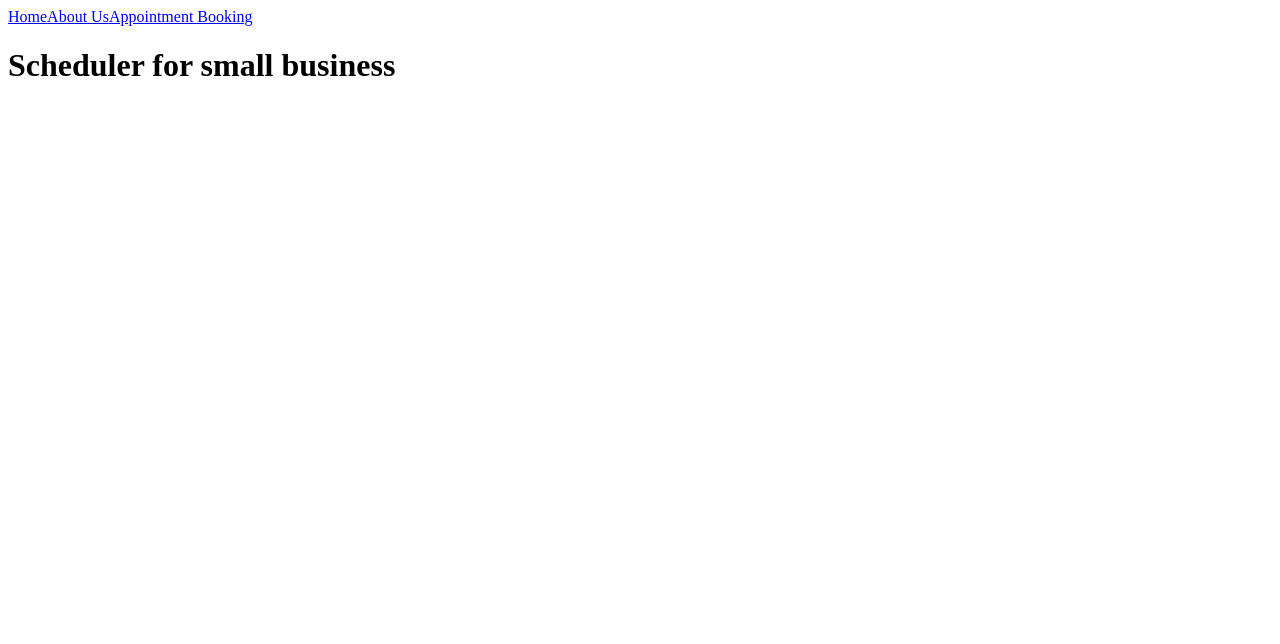
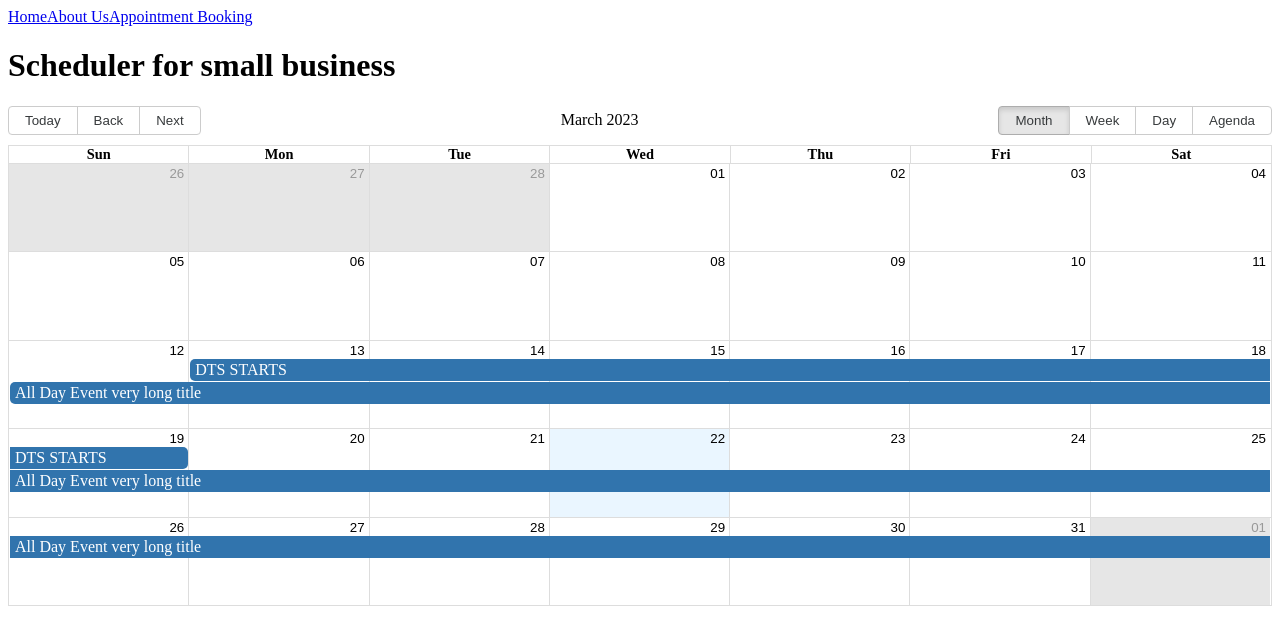
Before and after one commit to MarcusSchnake/calendarProj, a Next.js app: page / in a window 1280 px wide. Shown: the top 644 px of the page. Built offline with nearby package versions, Linux system fonts and the light colour scheme.

Commit message:
got calendar on page, events on calendar working

```diff
--- a/componets/calendar.tsx
+++ b/componets/calendar.tsx
@@ -1,19 +1,36 @@
 import React from "react";
-import "react-big-calendar/lib/sass/styles";
-import { Calendar, momentLocalizer } from "react-big-calendar";
-import moment from "moment";
+import { Calendar, dayjsLocalizer } from 'react-big-calendar'
+import dayjs from 'dayjs'
 
-// Setup the localizer by providing the moment (or globalize, or Luxon) Object
-// to the correct localizer.
-const localizer = momentLocalizer(moment); // or globalizeLocalizer
+const localizer = dayjsLocalizer(dayjs)
 
-const MyCalendar = (props) => (
-  <div className="myCustomHeight">
+export const MyCalendar = () => (
+  <div>
     <Calendar
       localizer={localizer}
-      events={myEventsList}
+      events={[{
+        id: 0,
+        title: 'All Day Event very long title',
+        allDay: true,
+        start: new Date(2023, 2, 12),
+        end: new Date(2023, 3, 13),
+      },
+      {
+        id: 1,
+        title: 'Long Event',
+        start: new Date(2023, 3, 7),
+        end: new Date(2023, 3, 10),
+      },
+
+      {
+        id: 2,
+        title: 'DTS STARTS',
+        start: new Date(2023, 2, 13, 0, 0, 0),
+        end: new Date(2023, 2, 20, 0, 0, 0),
+      },]}
       startAccessor="start"
       endAccessor="end"
+      style={{ height: 500 }}
     />
   </div>
-);
+)
--- a/package.json
+++ b/package.json
@@ -12,6 +12,7 @@
     "@types/node": "18.15.3",
     "@types/react": "18.0.28",
     "@types/react-dom": "18.0.11",
+    "dayjs": "^1.11.7",
     "eslint": "8.36.0",
     "eslint-config-next": "13.2.4",
     "next": "13.2.4",
--- a/pages/index.tsx
+++ b/pages/index.tsx
@@ -1,12 +1,13 @@
 import Head from "next/head";
-import Image from "next/image";
 import { Inter } from "next/font/google";
 import styles from "@/componet/styles/Home.module.css";
 import React from "react";
 import { Navbar } from "./navbar";
-import 'react-big-calendar/lib/sass/styles';
+require('react-big-calendar/lib/css/react-big-calendar.css');
+import { MyCalendar } from "../componets/calendar";
 
-const inter = Inter({ subsets: ["latin"] });
+
+
 
 export default function Home() {
   return (
@@ -19,6 +20,7 @@ export default function Home() {
       <main>
         <Navbar/>
         <h1 className={styles.title}>Scheduler for small business</h1>
+        <MyCalendar/>
       </main>
     </>
   );
--- a/styles/globals.css
+++ b/styles/globals.css
@@ -1,3 +1,2 @@
 :root {
-
 }
```
Also changed, not shown: 1 other file (tests, documents, lock files or other folders).
